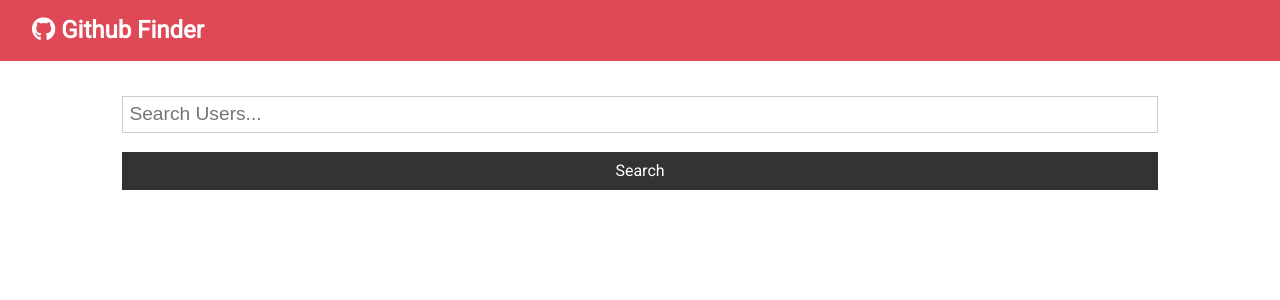
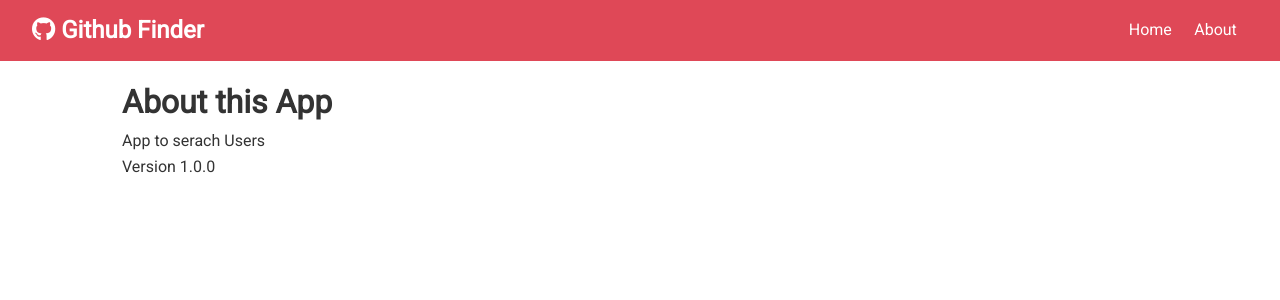
Before and after one commit to chauhanssaksham/github-finder, a React (Create React App) app: page /about in a window 1280 px wide. Shown: the top 300 px of the page. Built offline with nearby package versions, Linux system fonts and the light colour scheme.

Commit message:
Added React Routes for Home and About

```diff
--- a/package.json
+++ b/package.json
@@ -8,6 +8,8 @@
     "@testing-library/user-event": "^7.2.1",
     "axios": "^0.19.2",
     "react": "^16.12.0",
+    "react-dom": "^16.12.0",
+    "react-router-dom": "^5.1.2",
     "react-scripts": "3.3.1"
   },
   "scripts": {
--- a/src/App.js
+++ b/src/App.js
@@ -1,8 +1,10 @@
-import React, {Component} from 'react';
+import React, {Component, Fragment} from 'react';
+import {BrowserRouter as Router, Switch, Route} from 'react-router-dom';
 import Navbar from './components/layout/Navbar';
 import Users from './components/users/Users';
 import Search from './components/users/Search';
 import Alert from './components/layout/Alert';
+import About from './components/pages/About';
 import axios from 'axios'
 
 import './App.css';
@@ -36,18 +38,34 @@
 
   render(){
     return (
+      <Router>
         <div className="App">
           <Navbar/>
           <div className="container">
             <Alert alert={this.state.alert} />
+            <Switch>
+              <Route
+               exact
+               path='/'
+               render={props => (
+                <Fragment>
                 <Search
                   searchUsers={this.searchUsers}
                   clearUsers={this.clearUsers}
                   usersLength={this.state.users.length}
                   setAlert={this.setAlert}/>
                 <Users loading={this.state.loading} users={this.state.users} />
+                </Fragment>
+              )} />
+              <Route
+               exact
+               path='/about'
+               component={About} />
+            </Switch>
+
           </div>
         </div>
+      </Router>
     );
   }
 }
--- a/src/components/layout/Navbar.js
+++ b/src/components/layout/Navbar.js
@@ -1,6 +1,6 @@
 import React from 'react'
 import PropTypes from 'prop-types'
-
+import {Link} from 'react-router-dom';
 
 function Navbar({icon, title}){
     return (
@@ -8,6 +8,14 @@
             <h1>
                 <i className={icon}></i> {title}
             </h1>
+            <ul>
+                <li>
+                    <Link to='/'>Home</Link>
+                </li>
+                <li>
+                    <Link to='/about'>About</Link>
+                </li>
+            </ul>
         </nav>
     );
 };
--- /dev/null
+++ b/src/components/pages/About.js
@@ -0,0 +1,13 @@
+import React, {Fragment} from 'react'
+
+const About = () => {
+    return (
+        <Fragment>
+            <h1>About this App</h1>
+            <p>App to serach Users</p>
+            <p>Version 1.0.0</p>
+        </Fragment>
+    )
+}
+
+export default About
```
Also changed, not shown: 1 other file (tests, documents, lock files or other folders). Lines whose indentation alone changed are shown as unchanged.
